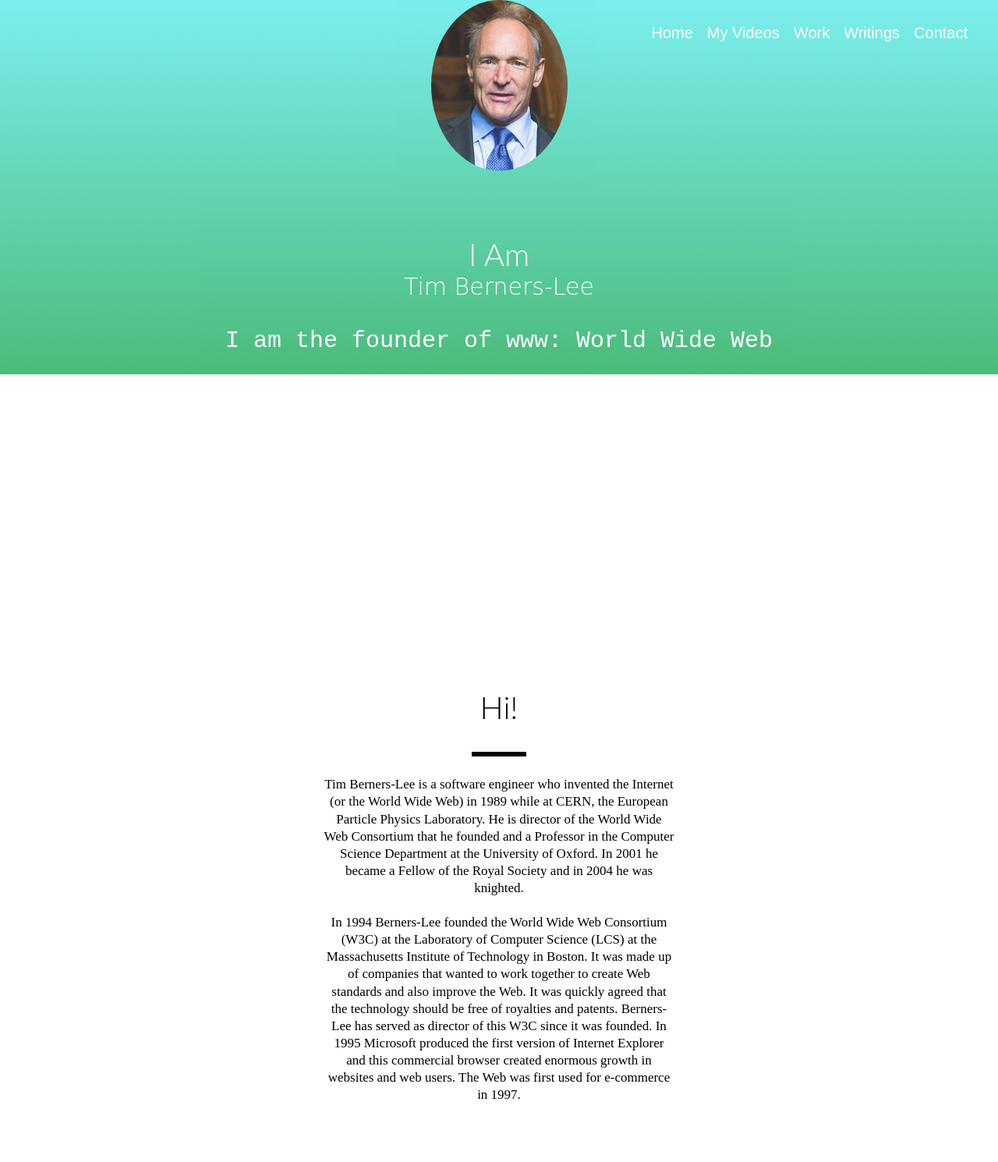
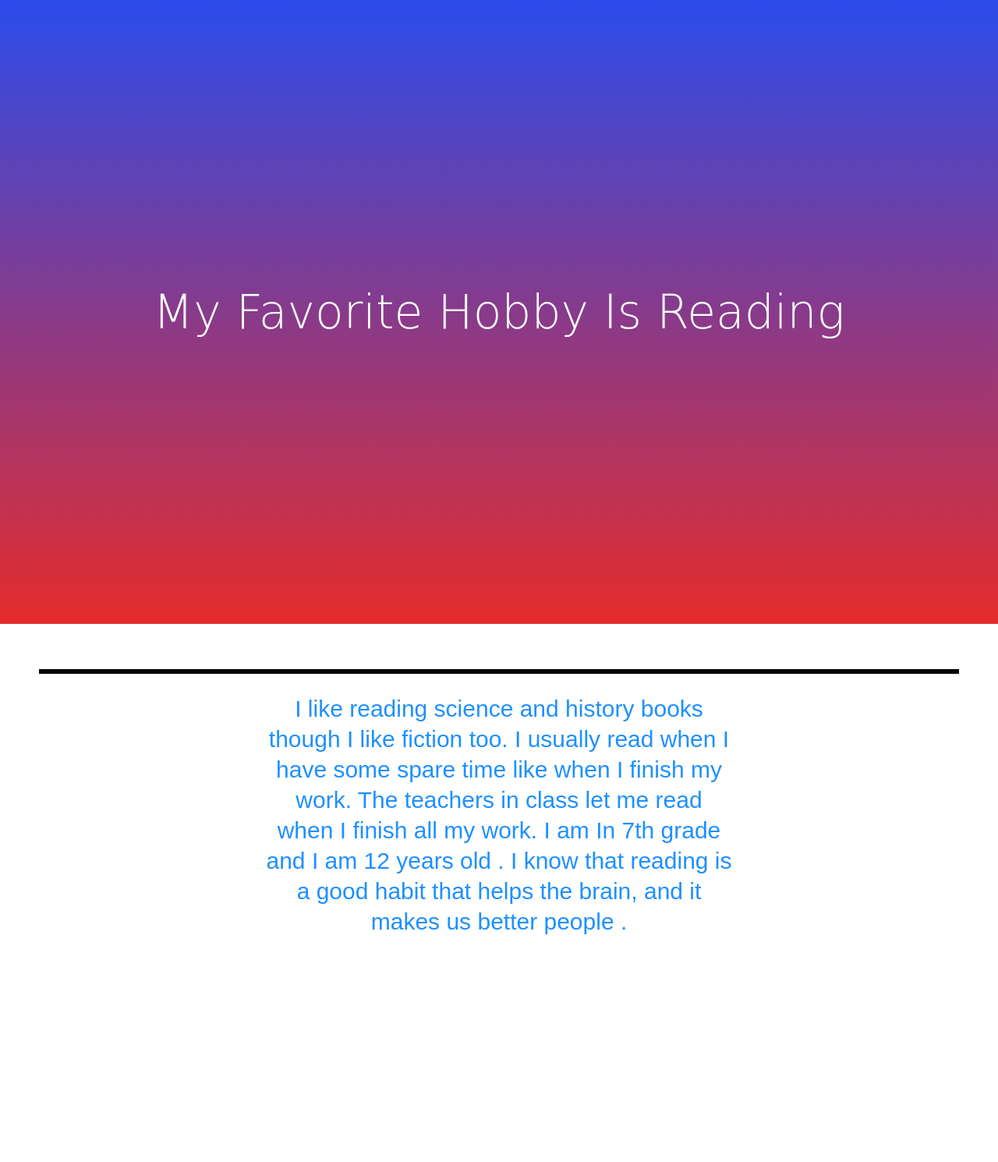
Before and after one commit to Akhil-2009/WhitehatJr, a plain HTML site: page index.html in a window 1280 px wide. Shown: the whole page at 78% size. After the commit the page ends 1276 px from the top, so only its background shows below. Drawn offline with Linux system fonts and the light colour scheme; a web font is replaced by a local one.

Commit message:
Add files via upload

```diff
--- a/index.html
+++ b/index.html
@@ -1,51 +1,31 @@
-<html>
+<!DOCTYPE html>
+<html lang="en">
+
 <head>
-    <title>Sir Tim Berners-Lee</title>
+    <meta charset="utf-8">
+    <meta name="viewport" content="width=device-width, initial-scale=1.0">
+    <title> My Favorite Hobby Is Reading </title>
     <link rel="stylesheet" href="style.css">
-    <link href="https://fonts.googleapis.com/css2?family=Allison&display=swap" rel="stylesheet">
 </head>
 
 <body>
-    <UL class="menu">
-        <li class="links">
-            Home
-        </li>
-        <li class="links">
-            My Videos
-        </li>
-        <li class="links">
-            Work
-        </li>
-        <li class="links">
-            Writings
-        </li>
-        <li class="links">
-            Contact
-        </li>
-
-    </UL>
-    <section id="welcome" class="parallax-container">
+    <section id="welcome">
         <div class="parallax-inner">
-            <img src="stbl.jpg" class="profile" />
-            <h1>I Am <br><span id="name">Tim Berners-Lee</span></h1>
-            <h2> I am the founder of www: World Wide Web</h2>
+            <h1>
+                My Favorite Hobby Is Reading
+            </h1>
         </div>
     </section>
+    <section id="bio">
+        <div class="line">
+        </div>
+        <p>
+            I like reading science and history books though I like fiction too.
+            I usually read when I have some spare time like when I finish my work.
+            The teachers in class let me read when I finish all my work.
+            I am In 7th grade and I am 12 years old . I know that reading is a good habit that helps the brain, and it makes us better people .
+        </p>
+    </section>
+</body>
 
-
-
-    <section id="bio">
-        <h1>Hi!</h1>
-        <div class="line"></div>
-        <p>Tim Berners-Lee is a software engineer who invented the Internet (or the World Wide Web) in 1989 while at CERN, the European Particle Physics Laboratory.
-
-            He is director of the World Wide Web Consortium that he founded and a Professor in the Computer Science Department at the University of Oxford.
-
-            In 2001 he became a Fellow of the Royal Society and in 2004 he was knighted.<br /><br />In 1994 Berners-Lee founded the World Wide Web Consortium (W3C) at the Laboratory of Computer Science (LCS) at the Massachusetts Institute of Technology in Boston. It was made up of companies that wanted to work together to create Web standards and also improve the Web. It was quickly agreed that the technology should be free of royalties and patents. Berners-Lee has served as director of this W3C since it was founded.
-
-            In 1995 Microsoft produced the first version of Internet Explorer and this commercial browser created enormous growth in websites and web users.
-
-            The Web was first used for e-commerce in 1997.</p>
-    </section>
-
-</body></html>
+</html>
--- a/style.css
+++ b/style.css
@@ -12,91 +12,58 @@ body {
 #welcome {
     position: absolute;
     overflow: hidden;
-    height: 400px;
-    color: #FFFFFF;
+    height: 800 px;
+    color: white;
     left: 0;
+    right: 0;
+    bottom: 0;
     top: 0;
-    bottom: 0;
-    right: 0;
     opacity: 0.83;
-    background: linear-gradient(#60ebeb 0%, #27ae60 100%);
+    background: linear-gradient(#0027e8 0%,
+    #e00000  100%);
     display: table;
     width: 100%;
-    z-index:9;
+    height: 100%;
 }
 
-
+.parallax-inner {
+    display: table-cell;
+    position: relative;
+    text-align: center;
+    vertical-align: middle;
+}
 
 h1 {
-
-    font-size: 40px;
+    font-size: 60px;
     line-height: 1.2;
-    font-family: 'Lato', sans-serif;
-    font-weight: 300;
+    font-family: cursive;
+    font-weight: 300
 }
 
 #name {
     font-size: 30px;
     line-height: 1.2;
-    font-family: 'Allison', cursive;
+    font-family: cursive;
 }
-
-h2 {
-    font-size: 30px;
-    font-weight: 300;
-    line-height: 1.2;
-    font-family: monospace
-}
-
 #bio {
-
     padding: 50px;
     text-align: center;
-    font-size: 42px;
+    font-size: 50px;
+    color:dodgerblue
+
 }
 
 .line {
     height: 6px;
-    background-color: #000;
-    width: 70px;
+    background-color: black;
+    width: 1000x;
     margin: 8px auto;
 }
 
-
 p {
-    max-width: 450px;
+    max-width: 600px;
     margin: 25px auto;
-    font-size: 17px;
+    font-size: 30px;
     line-height: 1.3;
+    font-family: fantasy
 }
-
-.parallax-inner {
-
-    display: table-cell;
-    position: relative;
-    text-align: center;
-    vertical-align: middle;
-
-}
-.menu{
-    list-style:none;
-    font-family:sans-serif;
-    position:absolute;
-    top:10px;
-    right:30px;
-    z-index:10;
-    cursor:pointer;
-}
-.links{
-    float:left;
-    color:white;
-    padding-top:5px;
-    padding-left:9px;
-    padding-right:9px;
-    padding-bottom:5px;
-    font-family:fantasy;
-    font-size:20px;
-}
-.links:hover{
-    background-color:dodgerblue;
-}
```
